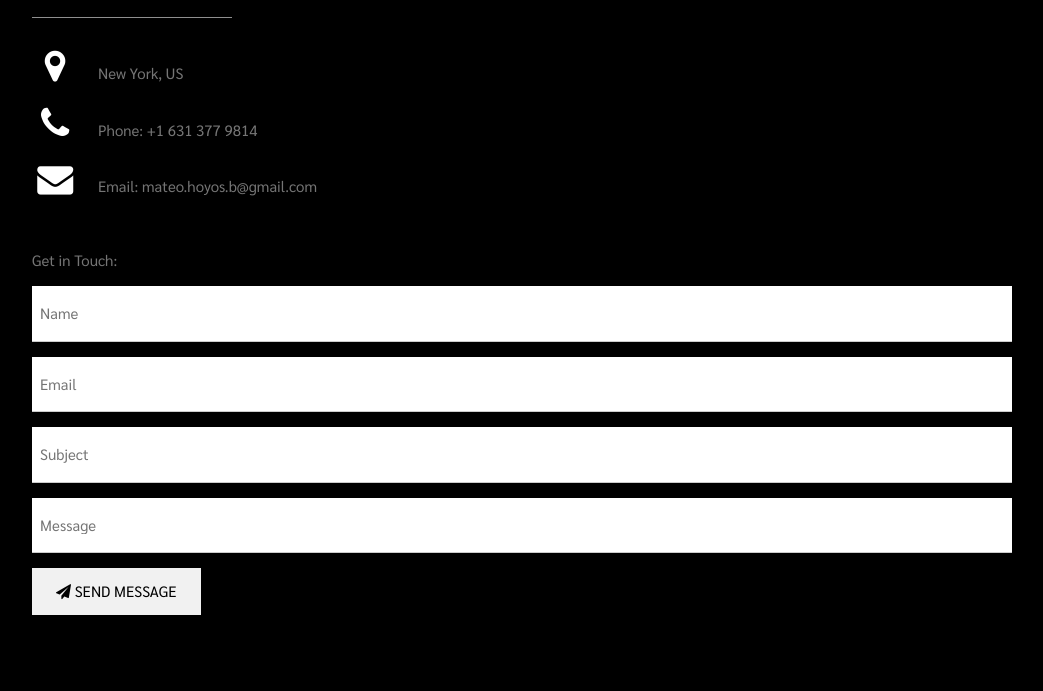
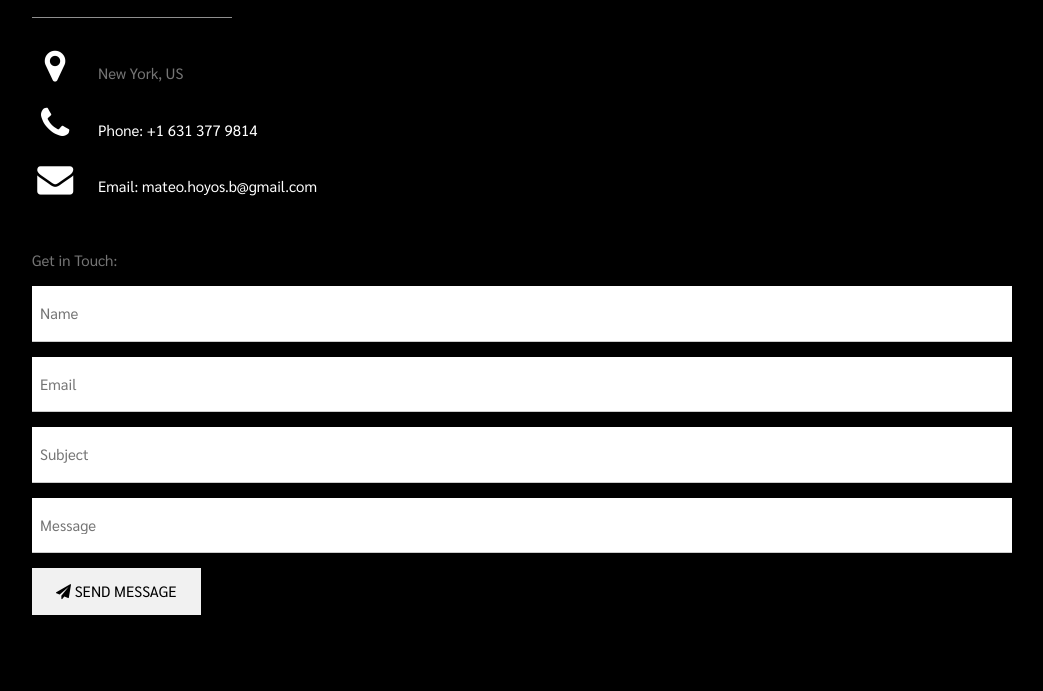
Before and after one commit to PJMantoss/mateo_hoyos, a plain HTML site: page index.html in a window 1280 px wide. Shown: the part 4393-5084 px from the top of the page, without its empty margins (178-1221 px from the left). Drawn offline with nearby package versions, Linux system fonts and the light colour scheme; a web font is replaced by a local one.

Commit message:
update markup

```diff
--- a/index.html
+++ b/index.html
@@ -201,8 +201,8 @@
 
             <div class="w3-section">
                 <p><i class="fa fa-map-marker fa-fw w3-text-white w3-xxlarge w3-margin-right"></i> New York, US</p>
-                <p><i class="fa fa-phone fa-fw w3-text-white w3-xxlarge w3-margin-right"></i> Phone: +1 631 377 9814</p>
-                <p><i class="fa fa-envelope fa-fw w3-text-white w3-xxlarge w3-margin-right"> </i> Email: mateo.hoyos.b@gmail.com</p>
+                <p><i class="fa fa-phone fa-fw w3-text-white w3-xxlarge w3-margin-right"></i> <a href="tel:+1-631-377-9814">Phone: +1 631 377 9814</a></p>
+                <p><i class="fa fa-envelope fa-fw w3-text-white w3-xxlarge w3-margin-right"> </i> <a href="mailto:mateo.hoyos.b@gmail.com">Email: mateo.hoyos.b@gmail.com</a></p>
             </div>
 
             <p>Get in Touch:</p>
```
